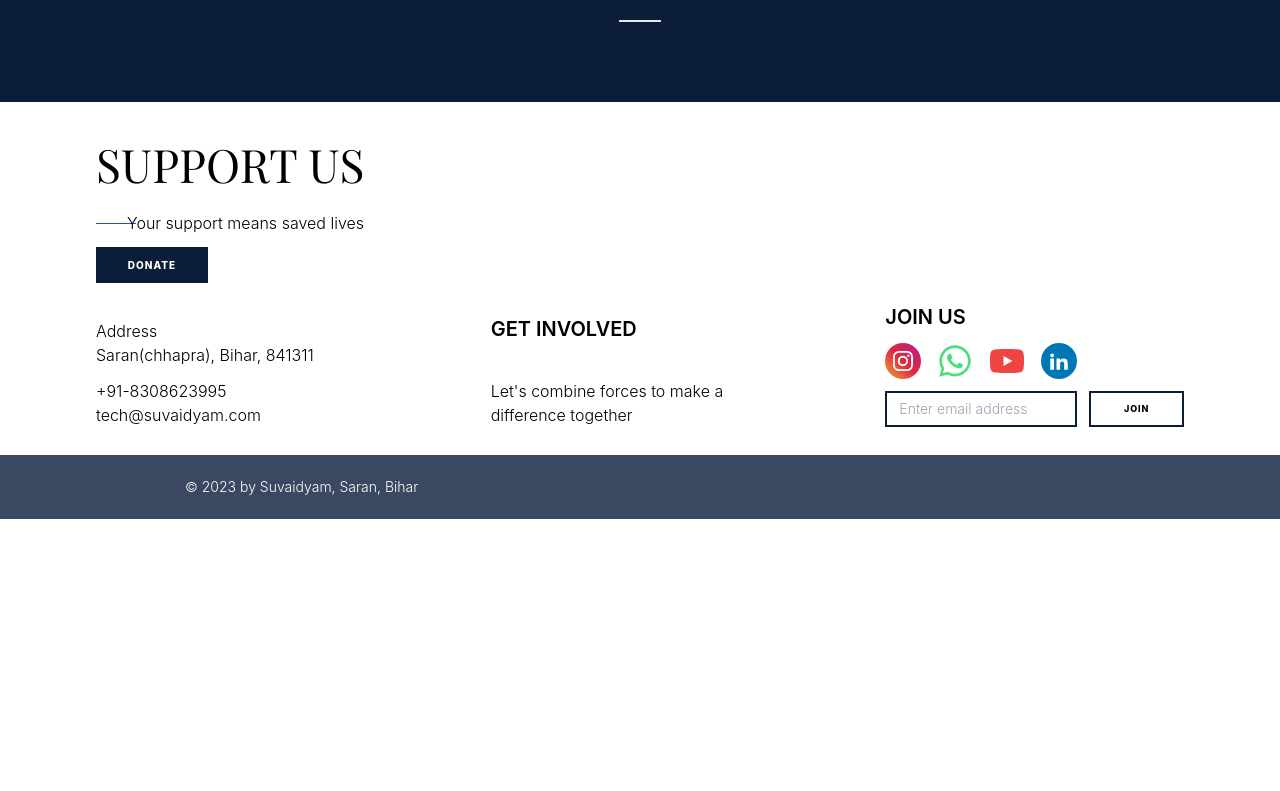
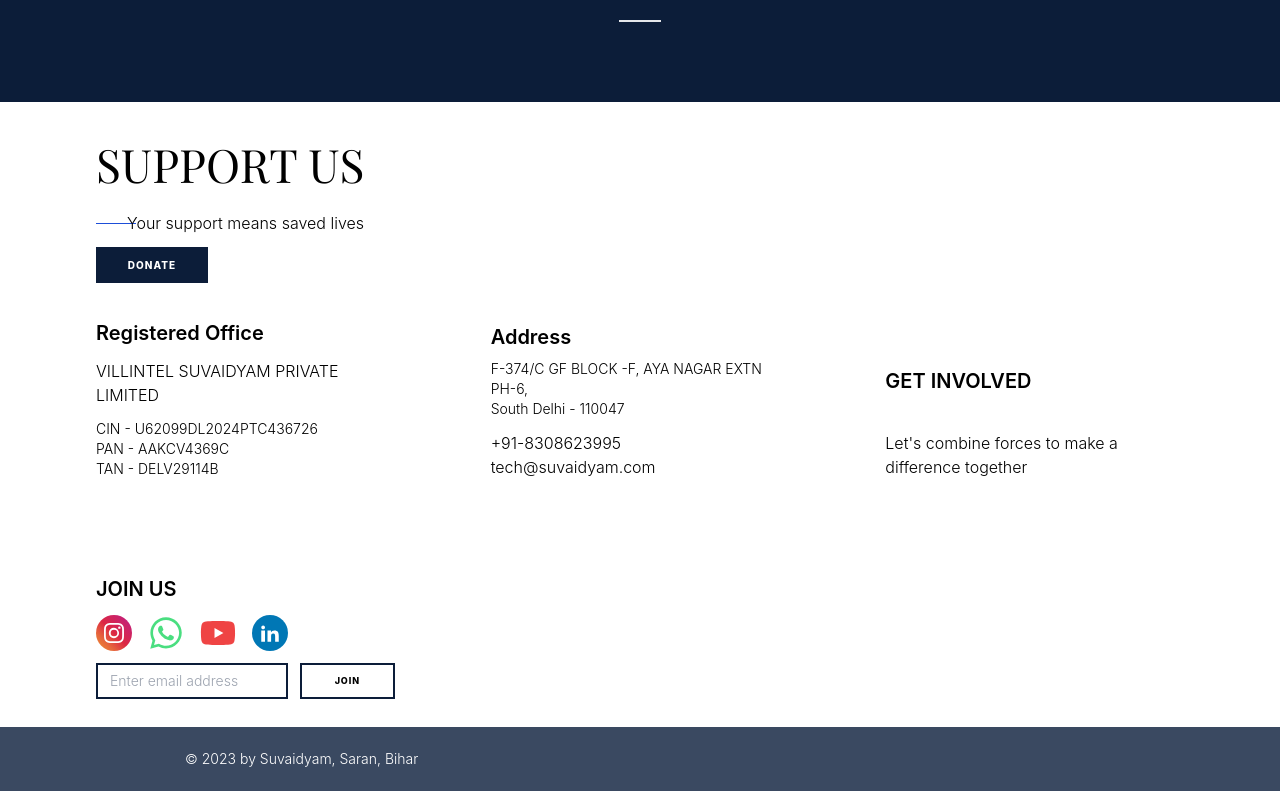
Before and after one commit to Suvaidyam/Suvaidyam-Web, a React (Create React App) app: page /involved in a window 1280 px wide. Shown: the part 1254-2045 px from the top of the page. Before the commit the page ends 1773 px from the top, so only its background shows below. Built offline with nearby package versions, Linux system fonts and the light colour scheme; a web font is replaced by a local one.

Commit message:
footer change

```diff
--- a/src/Components/Common/Footer/Footer.js
+++ b/src/Components/Common/Footer/Footer.js
@@ -49,17 +49,27 @@ const Footer = () => {
                   DONATE
                 </button>
               </div>
+              <div className=" flex flex-col justify-end gap-2 md:gap-3">
+                <p className='font-semibold text-xl'>Registered Office</p>
+                <p className='font-light text-fsm'>
+                  VILLINTEL SUVAIDYAM PRIVATE LIMITED
+                </p>
+                <p className='font-light text-sm'>CIN - U62099DL2024PTC436726
+                  <br /> PAN - AAKCV4369C
+                  <br /> TAN - DELV29114B</p>
+              </div>
+
+            </div>
             <div className="flex flex-col gap-3 ">
               <div className="md:mt-auto mt-8">
-                  <p className='text-fsm font-light'>Address</p>
-                  <p className='text-fsm font-light'>Saran(chhapra), Bihar, 841311</p>
+                <p className='font-semibold text-xl'>Address</p>
+                <p className='text-sm font-light pt-2 '> F-374/C GF BLOCK -F, AYA NAGAR EXTN PH-6,<br></br>South Delhi - 110047</p>
               </div>
               <div className="">
                 <p className='text-fsm font-light'>+91-8308623995</p>
                 <a href='mailto:tech@suvaidyam.com' className='text-fsm font-light'>
                   tech@suvaidyam.com
                 </a>
-                </div>
               </div>
             </div>
             <div className=" flex flex-col justify-end gap-3 md:gap-9">
--- a/src/Components/Home/carousel/Salider.js
+++ b/src/Components/Home/carousel/Salider.js
@@ -3,8 +3,9 @@ import React from 'react';
 import { Carousel } from 'react-responsive-carousel';
 import 'react-responsive-carousel/lib/styles/carousel.min.css';
 
+
 import slider1 from '../../../Assets/home-img.jpg';
-import slider2 from '../../../Assets/agriculture.jpg';
+// import slider2 from '../../../Assets/agriculture.jpg';
 import slider3 from '../../../Assets/ new photo.avif';
 
 const Slider = () => {
@@ -17,16 +18,12 @@ const Slider = () => {
         showThumbs: false,
         showStatus: false,
         dynamicHeight: false,
-        swipeable: true
+        swipeable: true,
     };
     let sliderContent = [
         {
             img: slider1,
             // legend: "L1 "
-        },
-        {
-            img: slider2,
-            // legend: "L2"
         },
         {
             img: slider3,
```
Lines whose indentation alone changed are shown as unchanged.
